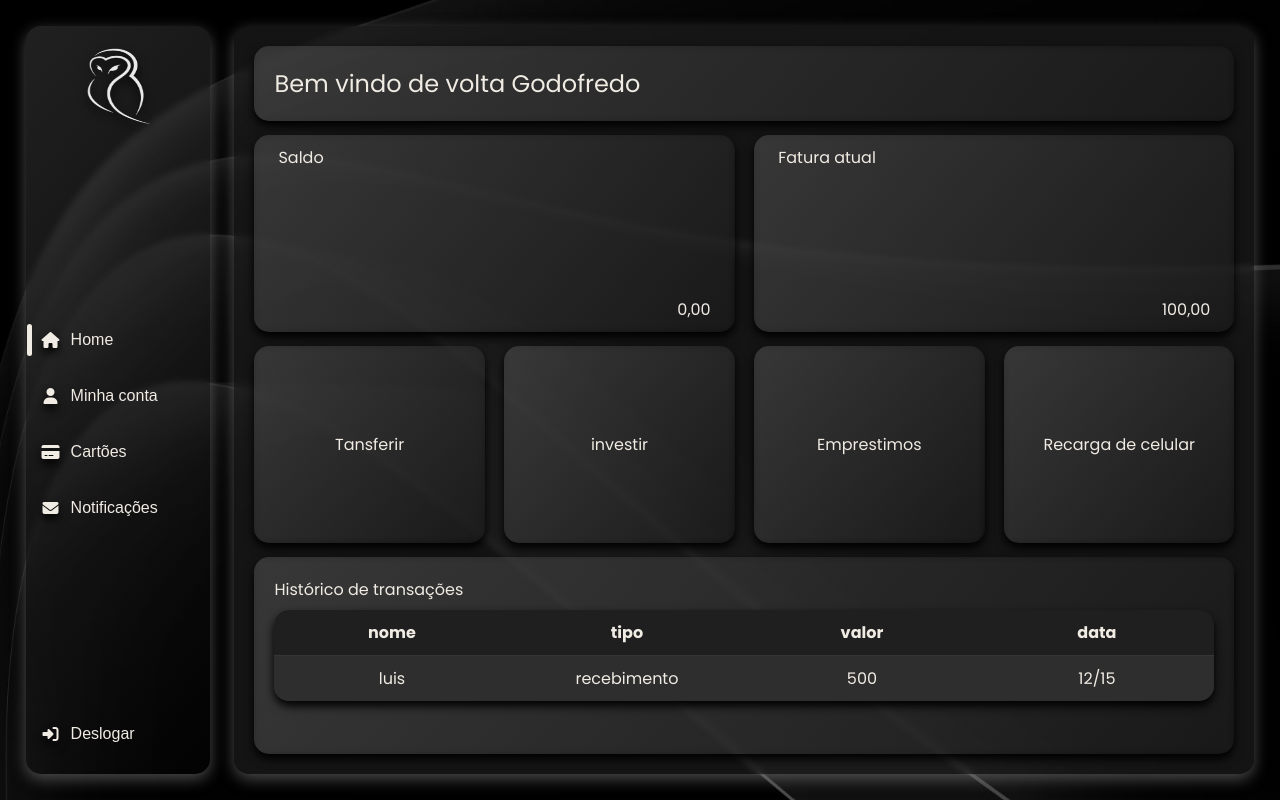
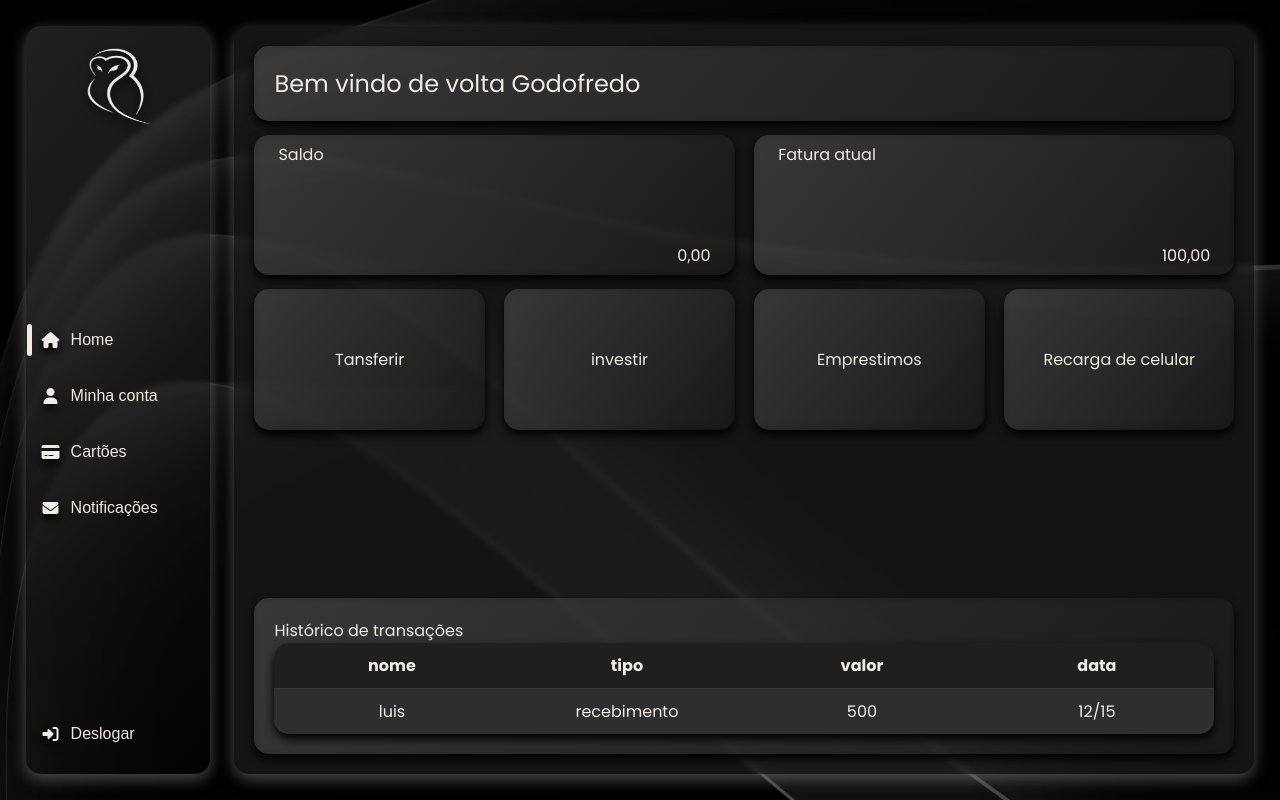
Before and after one commit to VINYCIU51/BANK_SYSTEM-DIO, a Python web app: template app/templates/home.html in a window 1280 px wide. Run offline with Jinja, Linux system fonts and the light colour scheme; the template is opened without the code that fills it, so the values that code supplies are empty.

Commit message:
divisao para uma area de propagandas

```diff
--- a/app/static/css/home.css
+++ b/app/static/css/home.css
@@ -4,6 +4,7 @@
         "welcome welcome"
         "balance bill"
         "options options"
+        "analytics analytics"
         "history history";
     grid-template-columns: 1fr 1fr;
     grid-template-rows: 0.3fr 1fr 1fr 1fr;
```
